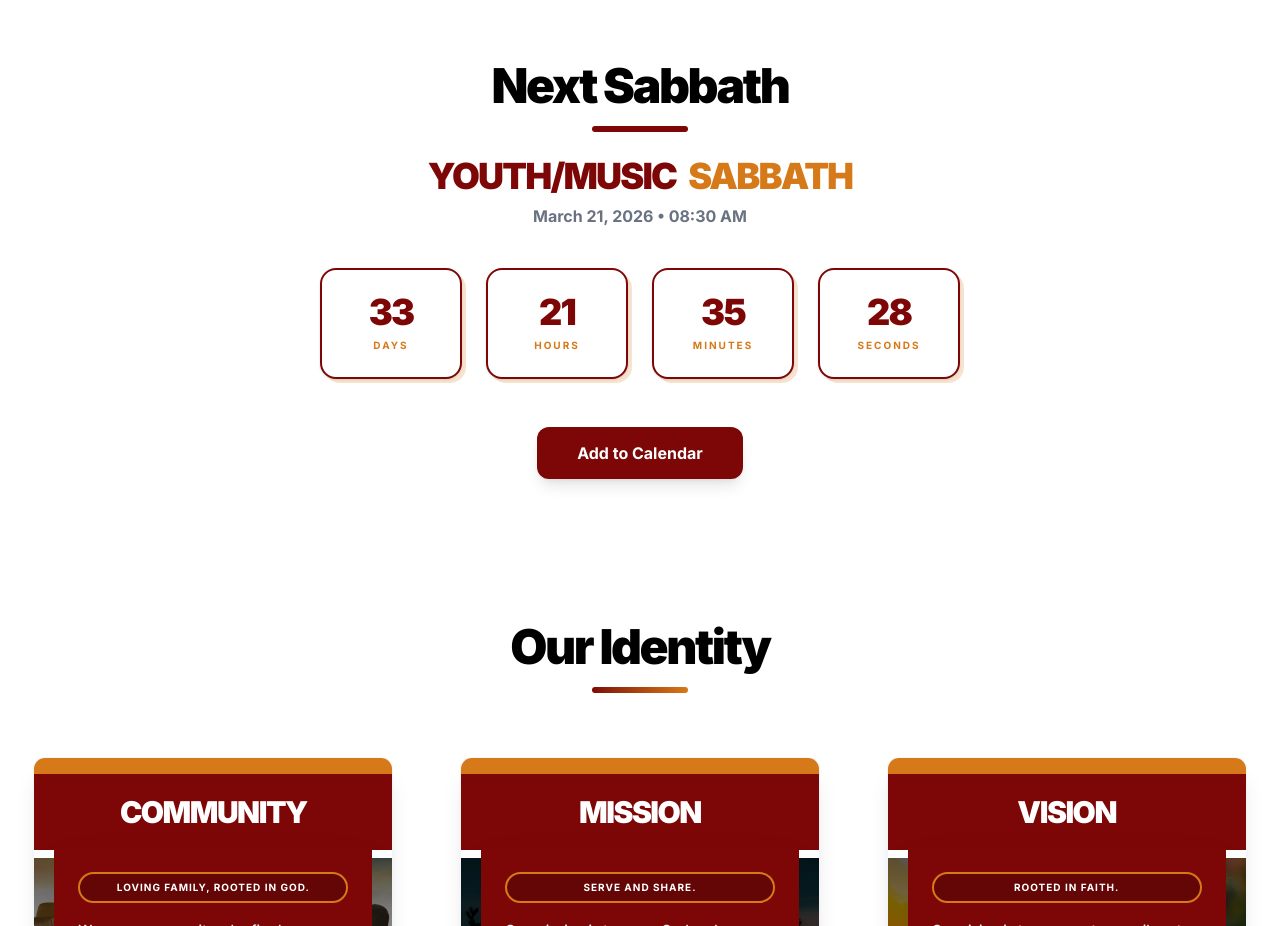
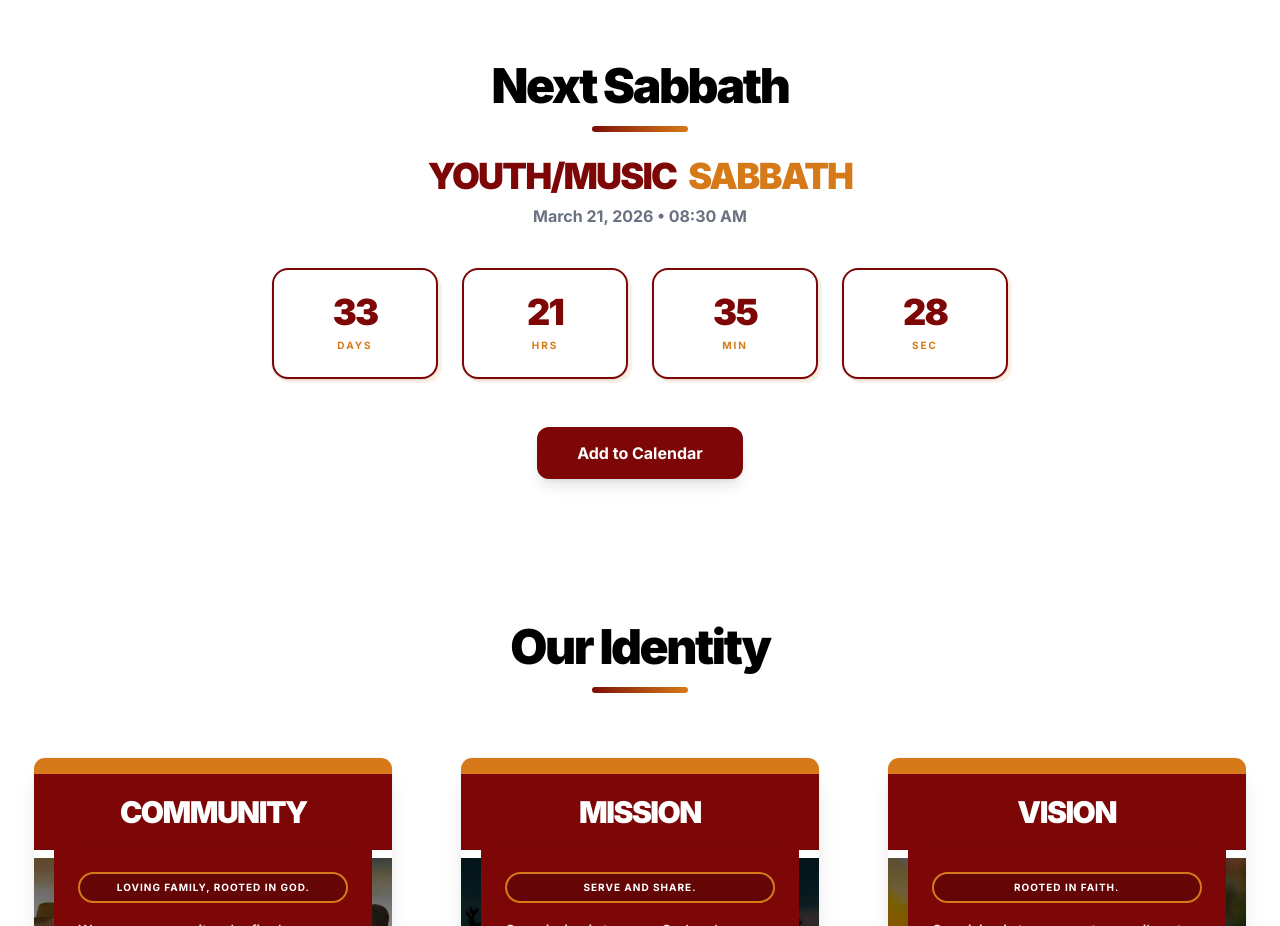
Before and after one commit to code-iddih/evss, a Next.js app in the folder frontend/: page / in a window 1280 px wide. Shown: the part 1086-2012 px from the top of the page. Built offline with nearby package versions, Linux system fonts and the light colour scheme.

Commit message:
Fix deployment issues

```diff
--- a/frontend/app/page.tsx
+++ b/frontend/app/page.tsx
@@ -101,8 +101,8 @@ export default function Home() {
               {sabbath.isLive ? "This Sabbath" : "Next Sabbath"}
             </h2>
 
-            {/* Gradient Separator Bar */}
-            <div className="w-24 h-1.5 rounded-full bg-gradient-to-r from-[#7d0707] to-[#7d0707]" />
+            {/* GRADIENT SEPARATOR BAR: From Maroon to Orange */}
+            <div className="w-24 h-1.5 rounded-full bg-gradient-to-r from-[#7d0707] to-[#d67918]" />
 
             <div className="mt-6 px-4">
               {/* Split Color Title: [Event Name in Maroon] [Sabbath in Orange] */}
@@ -120,7 +120,7 @@ export default function Home() {
                 {sabbath.date.toLocaleDateString('en-US', { month: 'long', day: 'numeric', year: 'numeric' })} • 08:30 AM
               </p>
 
-              {/* Live Badge (Friday 6pm - Sat 6pm) */}
+              {/* Live Badge */}
               {sabbath.isLive && (
                 <div className="mt-4 flex justify-center">
                   <span className="px-4 py-1.5 bg-green-100 text-green-700 text-xs font-black rounded-full animate-pulse border border-green-200">
@@ -136,7 +136,6 @@ export default function Home() {
             key={sabbath.date.getTime()}
             date={sabbath.date}
             renderer={({ days, hours, minutes, seconds }) => {
-              // If we are within the Sabbath window, hide timer and show welcome message
               if (sabbath.isLive) {
                 return (
                   <div className="text-[#7d0707] font-black text-3xl animate-bounce tracking-tighter uppercase">
@@ -145,25 +144,25 @@ export default function Home() {
                 );
               }
 
-              // Standard Countdown Grid
+              // MODIFIED GRID: Uses grid-cols-4 on all screens to stay in one line
               return (
-                <div className="grid grid-cols-2 md:grid-cols-4 gap-4 md:gap-6 max-w-2xl mx-auto px-4">
+                <div className="grid grid-cols-4 gap-2 sm:gap-4 md:gap-6 max-w-3xl mx-auto px-2 sm:px-4">
                   {[
                     { label: 'Days', value: days },
-                    { label: 'Hours', value: hours },
-                    { label: 'Minutes', value: minutes },
-                    { label: 'Seconds', value: seconds },
+                    { label: 'Hrs', value: hours }, // Shortened for mobile fit
+                    { label: 'Min', value: minutes }, // Shortened for mobile fit
+                    { label: 'Sec', value: seconds }, // Shortened for mobile fit
                   ].map((item, i) => (
                     <div key={i} className="relative group">
                       {/* Decorative Shadow Box */}
-                      <div className="absolute inset-0 bg-[#d67918] rounded-2xl translate-y-1 translate-x-1 opacity-20 group-hover:opacity-100 transition-opacity" />
+                      <div className="absolute inset-0 bg-[#d67918] rounded-xl md:rounded-2xl translate-y-1 translate-x-1 opacity-10 group-hover:opacity-100 transition-opacity" />
 
-                      {/* Timer Card */}
-                      <div className="relative bg-white p-6 rounded-2xl border-2 border-[#7d0707] flex flex-col items-center justify-center shadow-sm hover:shadow-md transition-shadow">
-                        <span className="text-4xl font-black text-[#7d0707] tracking-tighter leading-none">
+                      {/* Timer Card: Reduced padding on mobile (p-3) to ensure fit */}
+                      <div className="relative bg-white p-3 md:p-6 rounded-xl md:rounded-2xl border-2 border-[#7d0707] flex flex-col items-center justify-center shadow-sm hover:shadow-md transition-shadow">
+                        <span className="text-xl sm:text-2xl md:text-4xl font-black text-[#7d0707] tracking-tighter leading-none">
                           {item.value}
                         </span>
-                        <span className="text-[10px] font-bold uppercase tracking-[0.2em] text-[#d67918] mt-2">
+                        <span className="text-[8px] md:text-[10px] font-bold uppercase tracking-[0.1em] md:tracking-[0.2em] text-[#d67918] mt-1 md:mt-2">
                           {item.label}
                         </span>
                       </div>
```
